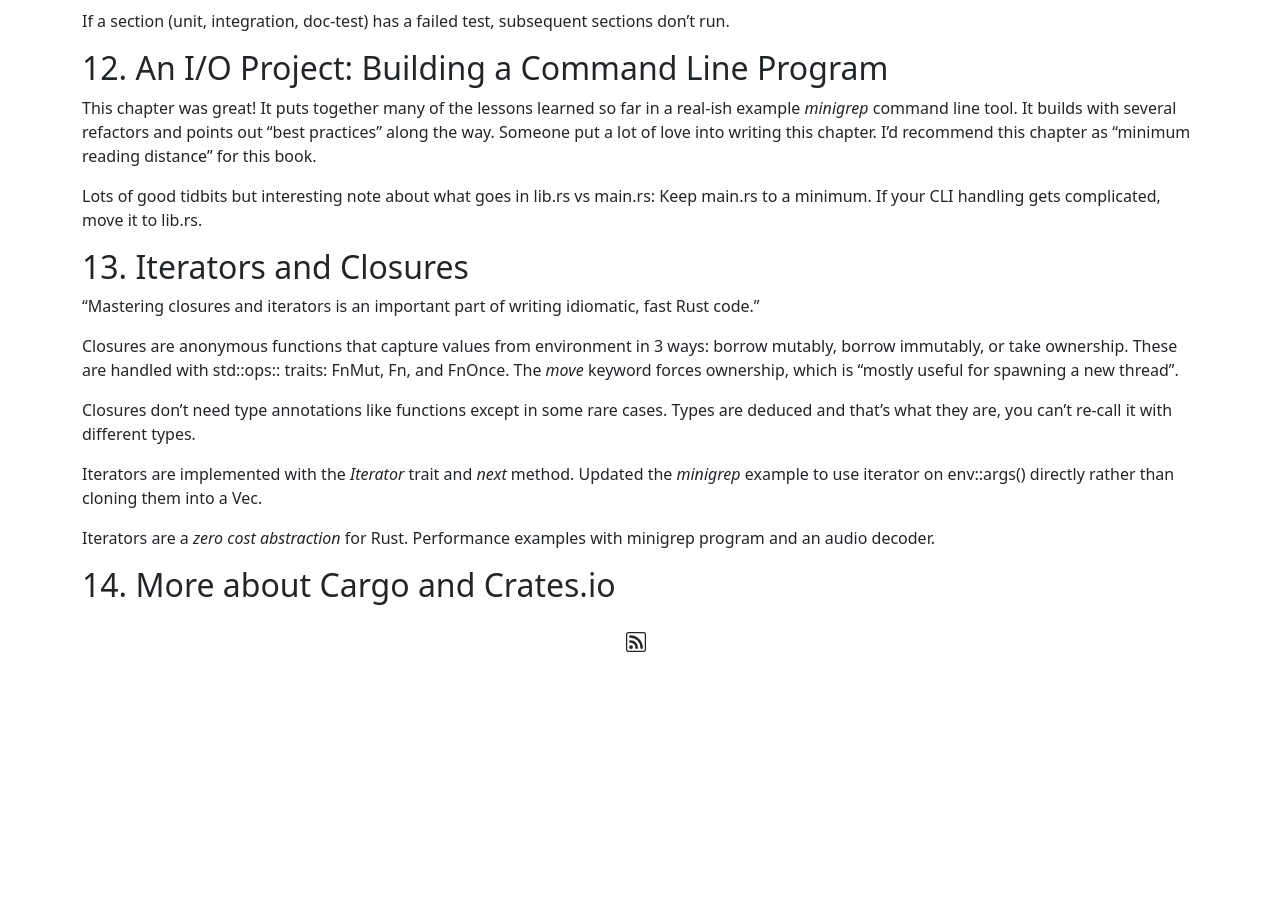
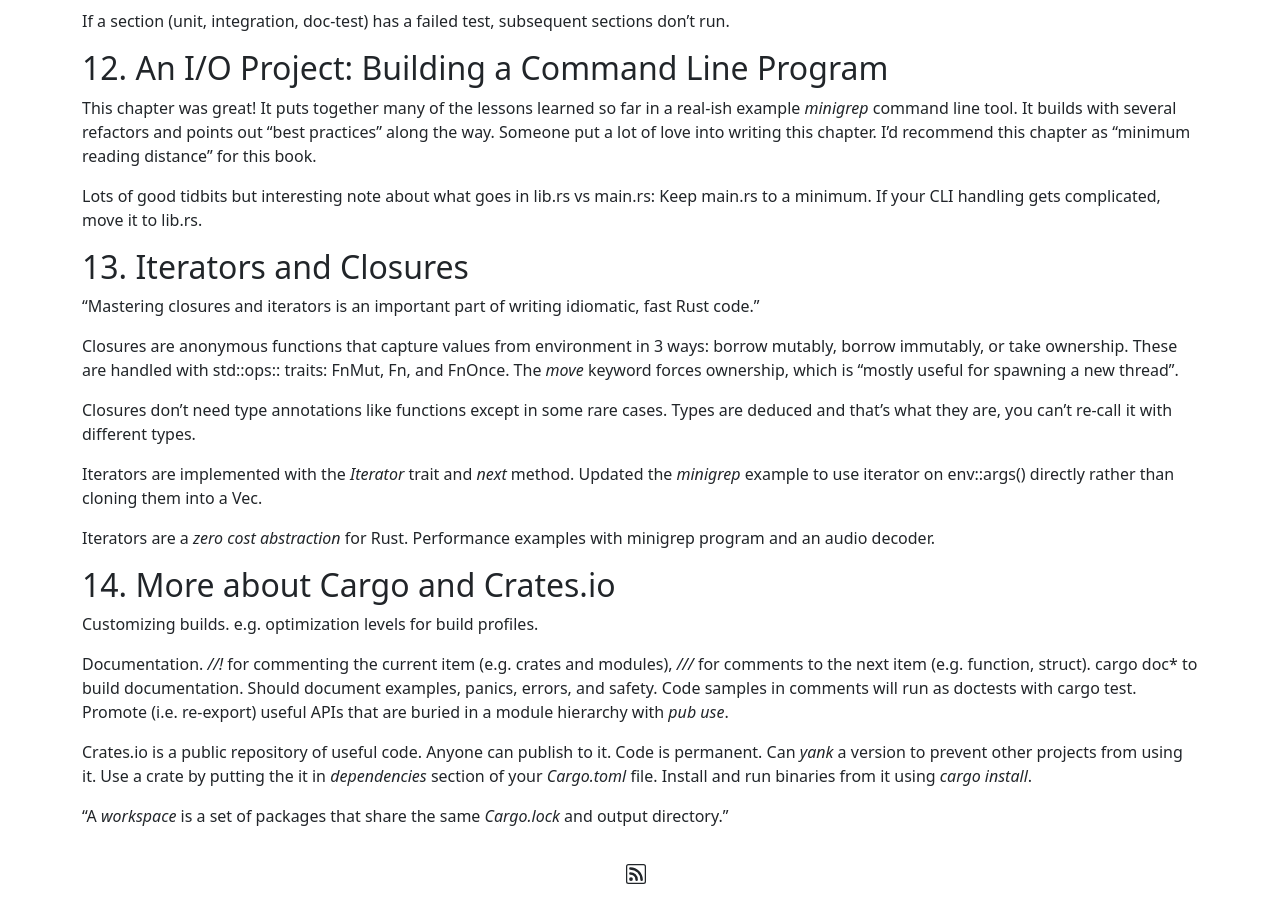
Before and after one commit to matthewdrees/matthewdrees.github.io, a Jekyll site: the page built from _posts/2022-09-30-the-rust-programming-language.md, in a window 1280 px wide and 900 px high, scrolled down 3722 px. Built offline with Jekyll 4.4.1, drawn with Linux system fonts in a browser that asks for light colours; before the commit the page ends 4390 px from its top, so only the background shows below that.

Commit message:
Rust book chapter 14.

```diff
--- a/_posts/2022-09-30-the-rust-programming-language.md
+++ b/_posts/2022-09-30-the-rust-programming-language.md
@@ -155,3 +155,11 @@ Iterators are implemented with the *Iterator* trait and *next* method. Updated t
 Iterators are a *zero cost abstraction* for Rust. Performance examples with minigrep program and an audio decoder.
 
 ## 14. More about Cargo and Crates.io
+
+Customizing builds. e.g. optimization levels for build profiles.
+
+Documentation. *//!* for commenting the current item (e.g. crates and modules), *///* for comments to the next item (e.g. function, struct). cargo doc* to build documentation. Should document examples, panics, errors, and safety. Code samples in comments will run as doctests with cargo test. Promote (i.e. re-export) useful APIs that are buried in a module hierarchy with *pub use*.
+
+Crates.io is a public repository of useful code. Anyone can publish to it. Code is permanent. Can *yank* a version to prevent other projects from using it. Use a crate by putting the it in *dependencies* section of your *Cargo.toml* file. Install and run binaries from it using *cargo install*.
+
+"A *workspace* is a set of packages that share the same *Cargo.lock* and output directory."
```
